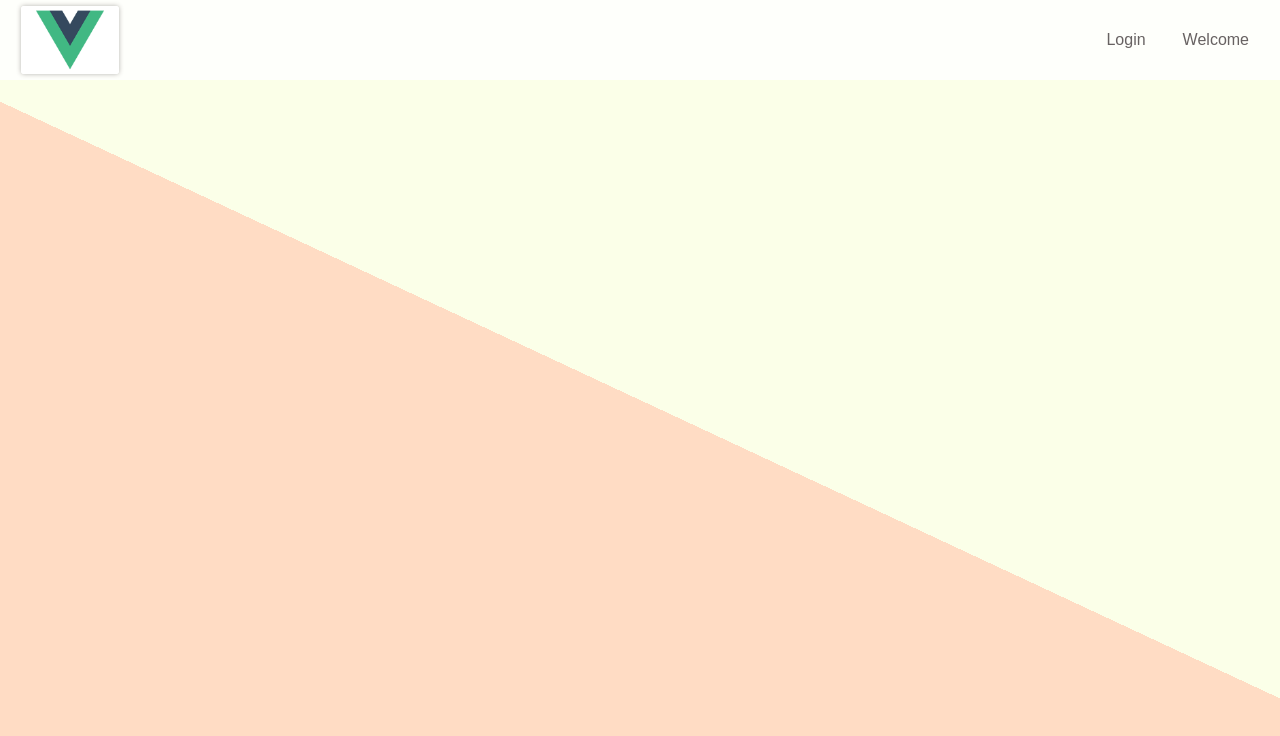
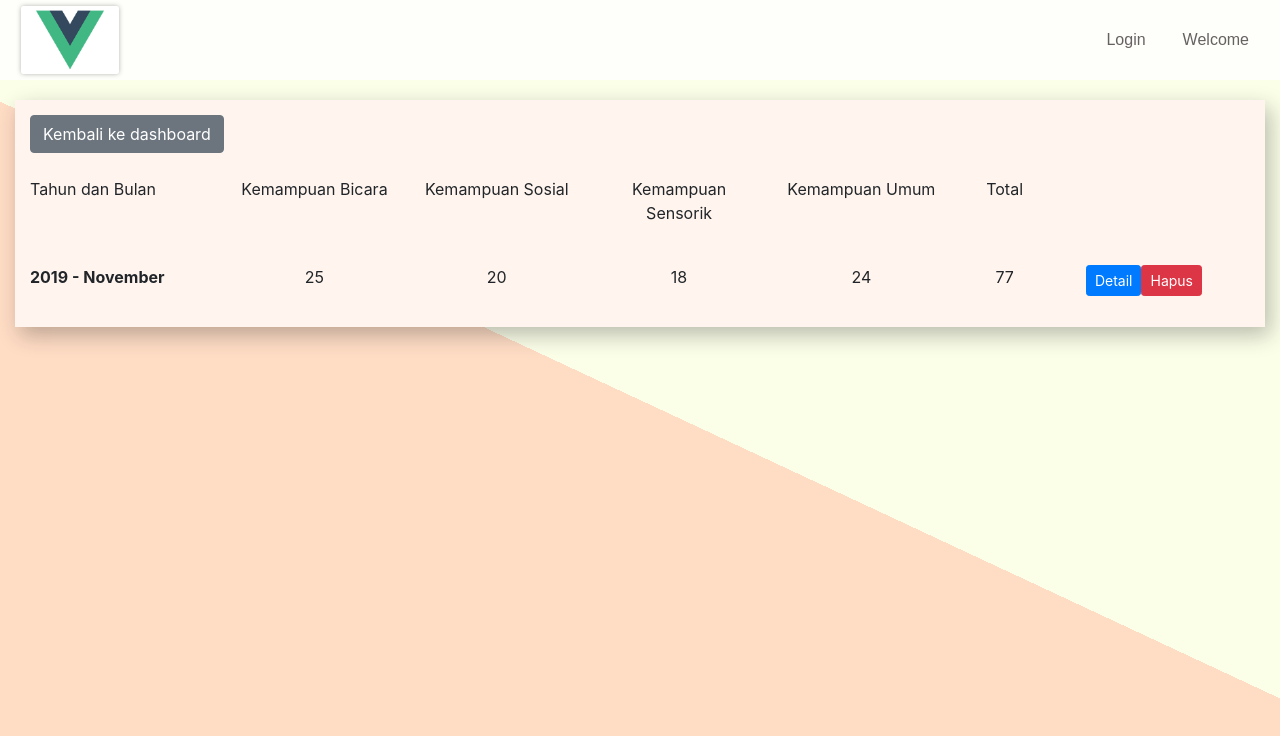
Before and after one commit to alansarluv/superkid-client, a Vue app: page /atec/report in a window 1280 px wide. Shown: the top 736 px of the page. Built offline with nearby package versions, Linux system fonts and the light colour scheme.

Commit message:
add atex/ report

```diff
--- /dev/null
+++ b/src/components/atec/Report.vue
@@ -0,0 +1,86 @@
+<template>
+  <div class="container-fluid mt-100">
+    <div class="scrollable-box">
+      <div class="row mb-4">
+        <div class="col-12">
+          <a href="/atec" class="btn btn-secondary">Kembali ke dashboard</a>
+        </div>
+      </div>
+      <div class="row d-none d-md-flex">
+        <div class="col-12 text-center mb-4">
+          <div class="row">
+            <div class="col-12 col-md-2 text-left">
+              <p>Tahun dan Bulan</p>
+            </div>
+            <div class="col-12 col-md">
+              <p>Kemampuan Bicara</p>
+            </div>
+            <div class="col-12 col-md">
+              <p>Kemampuan Sosial</p>
+            </div>
+            <div class="col-12 col-md">
+              <p>Kemampuan Sensorik</p>
+            </div>
+            <div class="col-12 col-md">
+              <p>Kemampuan Umum</p>
+            </div>
+            <div class="col-12 col-md-1">
+              <p>Total</p>
+            </div>
+            <div class="col-12 col-md-2">
+              <p></p>
+            </div>
+          </div>
+        </div>
+      </div>
+        <div class="row mb-3">
+          <div class="col-12 col-md-12 text-md-center">
+            <div class="row">
+              <div class="col-12 col-md-2 text-left mb-3 mb-md-0">
+                <p class="mb-0 font-weight-bold">
+                  <span>2019</span> -
+                  <span class="jc-convert-month">November</span>
+                </p>
+              </div>
+              <div class="col-12 col-md">
+                <p class="mb-0">
+                  <span class="d-md-none">Kemampuan bicara : </span>
+                  25
+                </p>
+              </div>
+              <div class="col-12 col-md">
+                <p class="mb-0">
+                  <span class="d-md-none">Kemampuan sosial : </span>
+                  20
+                </p>
+              </div>
+              <div class="col-12 col-md">
+                <p class="mb-0">
+                  <span class="d-md-none">Kemampuan sensorik : </span>
+                  18
+                </p>
+              </div>
+              <div class="col-12 col-md">
+                <p class="mb-0">
+                  <span class="d-md-none">Kemampuan umum : </span>
+                  24
+                </p>
+              </div>
+              <div class="col-12 col-md-1">
+                <p class="mb-0">
+                  <span class="d-md-none font-weight-bold">Total skor: </span>
+                  77
+                </p>
+              </div>
+              <div class="col-12 col-md-2">
+                <p class="action-button my-0 mr-md-5 float-right">
+                  <a class="btn btn-primary btn-sm" href="/atec/report/id">Detail</a>
+                  <button class="btn btn-danger btn-sm jc-delete-atecrow" type="button" data-csrf="<%= csrfToken %>" data-id="el._id" data-todelete='el.monthYear'>Hapus</button>
+                </p>
+              </div>
+            </div>
+          </div>
+        </div>
+    </div>
+  </div>
+</template>
--- a/src/routes.js
+++ b/src/routes.js
@@ -5,11 +5,13 @@ import Signup from './components/auth/Signup.vue';
 import NewPassword from './components/auth/NewPassword.vue';
 import AtecIndex from './components/atec/Index.vue';
 import AtecForm from './components/atec/Form.vue';
+import AtecReport from './components/atec/Report.vue';
 
 export const routes = [
   { path: '/', component: Dashboard },
   { path: '/atec', component: AtecIndex },
   { path: '/atec/form', component: AtecForm },
+  { path: '/atec/report', component: AtecReport },
   { path: '/login', component: Login },
   { path: '/reset', component: Reset },
   { path: '/signup', component: Signup },
```
